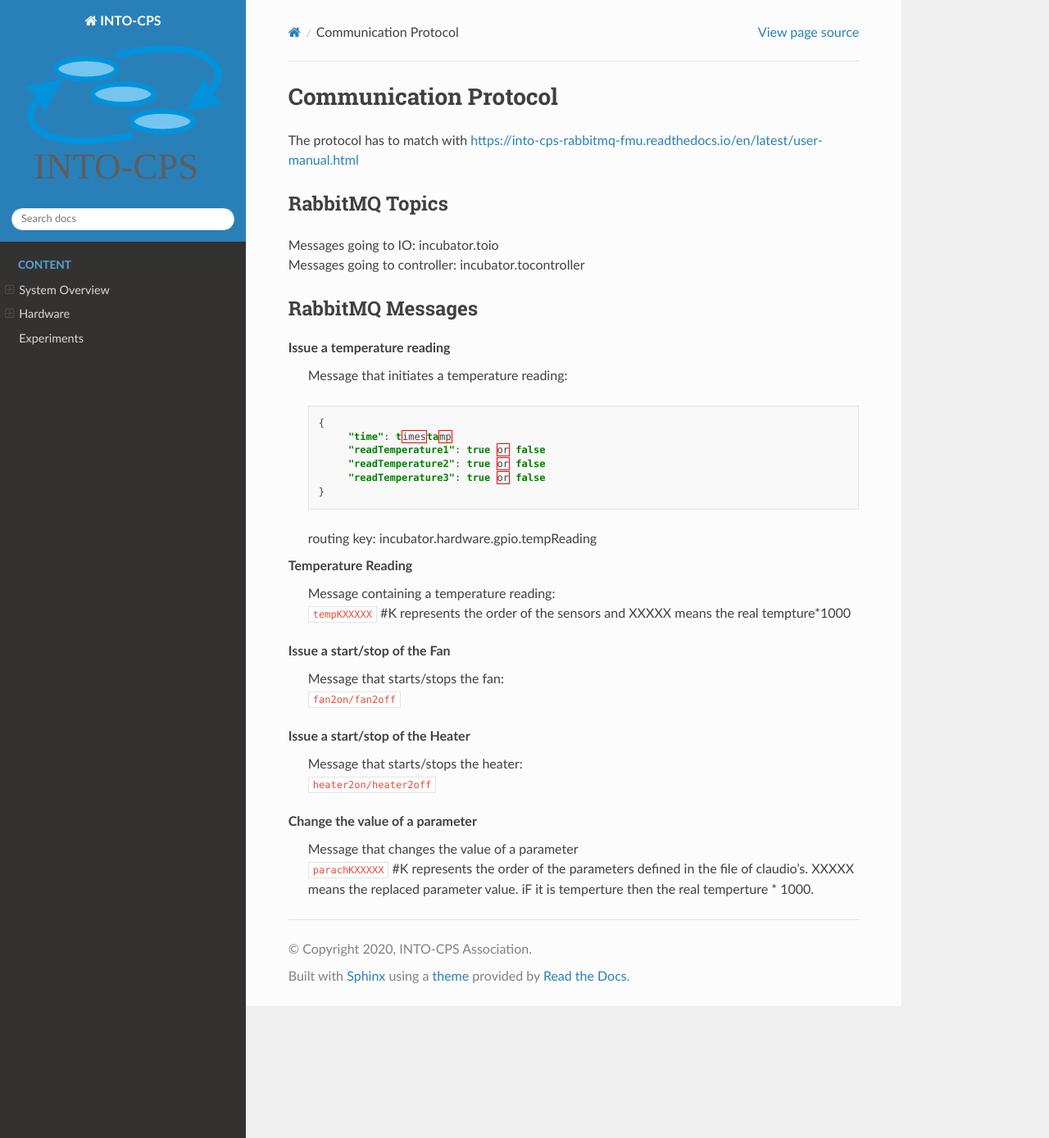
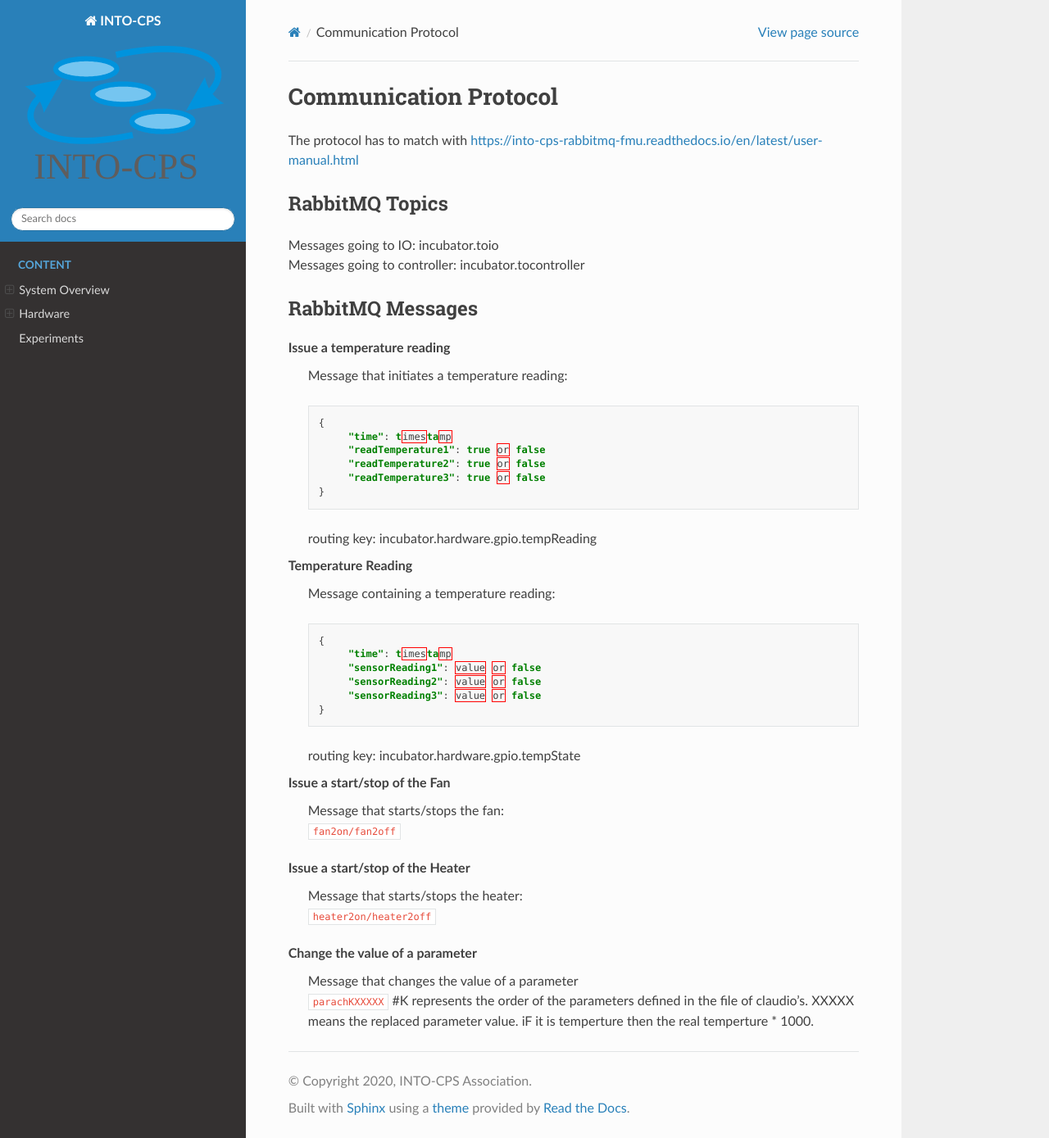
Before and after one commit to INTO-CPS-Association/example_digital-twin_incubator, a Sphinx documentation site: the page built from docs/communication_protocol.rst, in a window 1280 px wide and 1389 px high. Shown: the whole window at 82% size. Built offline with Sphinx 7.4.7 and the Read the Docs theme 2.0.0, drawn with Linux system fonts in a browser that asks for light colours.

Commit message:
Update communication_protocol.rst

```diff
--- a/docs/communication_protocol.rst
+++ b/docs/communication_protocol.rst
@@ -26,7 +26,15 @@ Issue a temperature reading
 
 Temperature Reading
     | Message containing a temperature reading:
-    | :code:`tempKXXXXX`  #K represents the order of the sensors and XXXXX means the real tempture*1000
+    .. code-block:: json
+
+       {
+            "time": timestamp
+            "sensorReading1": value or false
+            "sensorReading2": value or false
+            "sensorReading3": value or false
+       }
+    routing key: incubator.hardware.gpio.tempState
 
 Issue a start/stop of the Fan
     | Message that starts/stops the fan:
```
